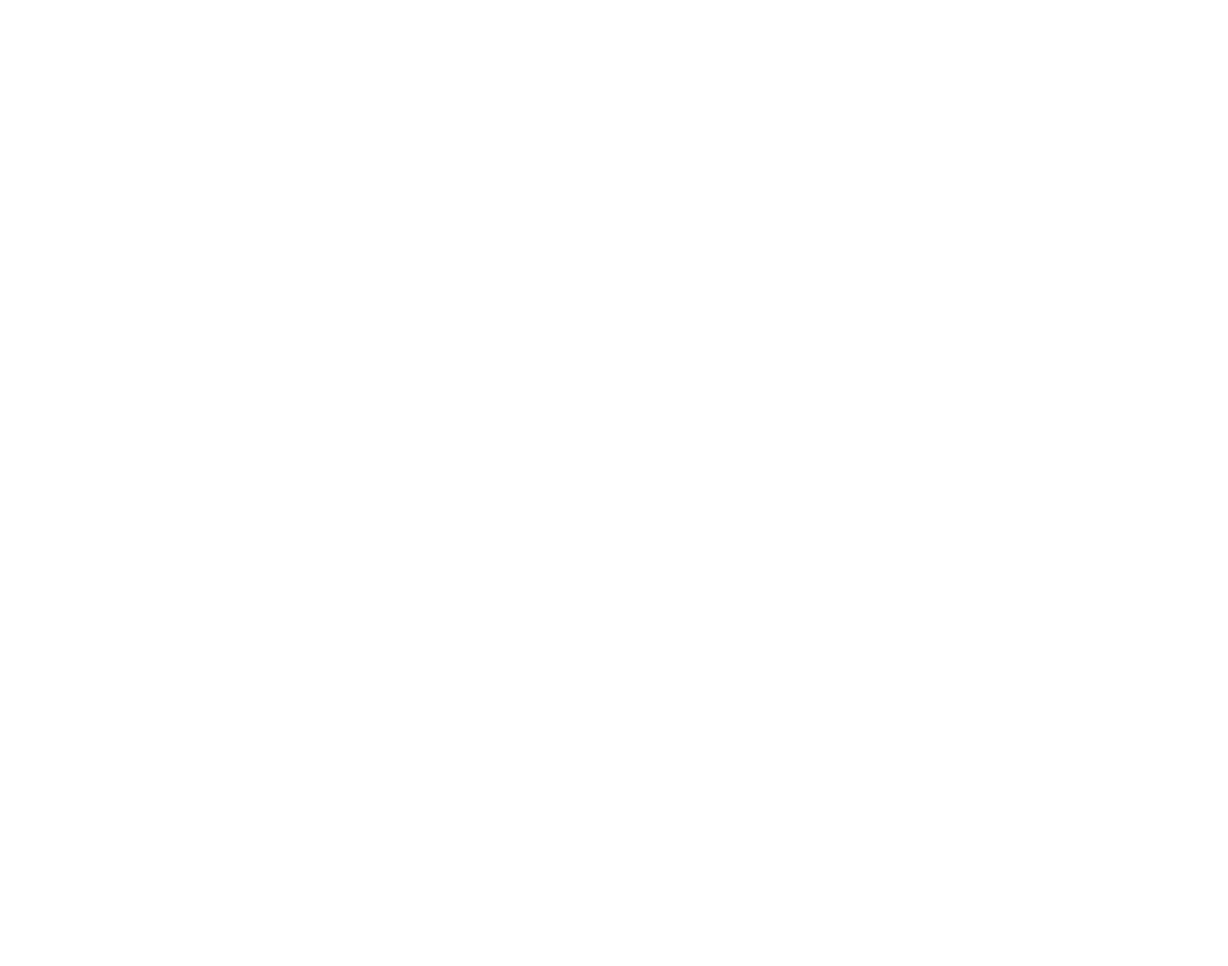
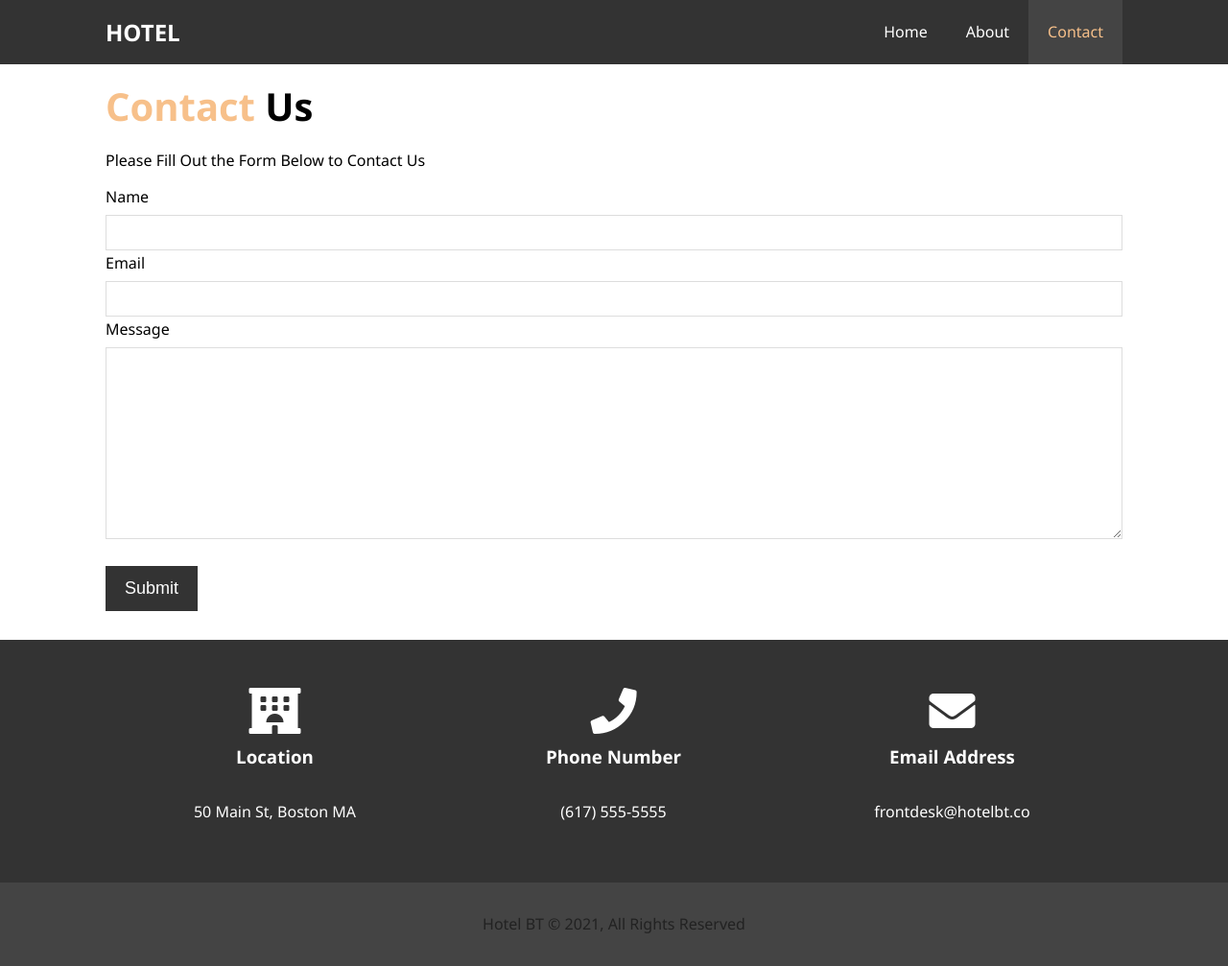
Before and after one commit to tibraj/HotelWebsite, a plain HTML site: page contact.html in a window 1280 px wide. Shown: the whole page at 96% size. Before the commit the page ends 800 px from the top, so only its background shows below. Drawn offline with Linux system fonts and the light colour scheme.

Commit message:
contact page

```diff
--- a/contact.html
+++ b/contact.html
@@ -0,0 +1,69 @@
+<!DOCTYPE html>
+<html lang="en">
+<head>
+    <meta charset="UTF-8">
+    <meta http-equiv="X-UA-Compatible" content="IE=edge">
+    <meta name="viewport" content="width=device-width, initial-scale=1.0">
+    <meta name="description" content="Hotel Website">
+    <meta name="keyword" content="hotel, website">
+    <link rel="stylesheet" href="https://pro.fontawesome.com/releases/v5.10.0/css/all.css" integrity="sha384-AYmEC3Yw5cVb3ZcuHtOA93w35dYTsvhLPVnYs9eStHfGJvOvKxVfELGroGkvsg+p" crossorigin="anonymous"/>
+    <link rel="stylesheet" href="style.css">
+    <title>HOTEL | Contact</title>
+</head>
+<body>
+    <header>
+        <nav id="navbar">
+            <div class="container">
+                <h1 class="logo"><a href="index.html">HOTEL</a></h1>
+                <ul>
+                    <li><a href="index.html">Home</a></li>
+                    <li><a href="about.html">About</a></li>
+                    <li><a class="current" href="contact.html">Contact</a></li>
+                </ul>
+            </div>
+        </nav>
+    </header>
+
+    <section id="contact-form" class="py-3">
+        <div class="container">
+            <h1 class="l-heading"><span class="text-primary">Contact</span> Us</h1>
+            <p>Please Fill Out the Form Below to Contact Us</p>
+            <form action="process.php">
+                <div class="form-group">
+                    <label for="name">Name</label>
+                    <input type="text" name="name" id="name">
+                    <label for="email">Email</label>
+                    <input type="email" name="email" id="email">
+                    <label for="message">Message</label>
+                    <textarea name="message" id="message" cols="30" rows="10"></textarea>
+                </div>
+                <button type="submit" class="btn">Submit</button>
+            </form>
+        </div>
+    </section>
+
+    <section id="contact-info" class="bg-dark">
+        <div class="container">
+            <div class="box">
+                <i class="fas fa-hotel fa-3x"></i>
+                <h3>Location</h3>
+                <p>50 Main St, Boston MA</p>
+            </div>
+            <div class="box">
+                <i class="fas fa-phone fa-3x"></i>
+                <h3>Phone Number</h3>
+                <p>(617) 555-5555</p>
+            </div>
+            <div class="box">
+                <i class="fas fa-envelope fa-3x"></i>
+                <h3>Email Address</h3>
+                <p>frontdesk@hotelbt.co</p>
+            </div>
+        </div>
+    </section>
+
+    <footer id="main-footer">
+        <p>Hotel BT &copy; 2021, All Rights Reserved</p>
+    </footer>
+</body>
+</html>
--- a/style.css
+++ b/style.css
@@ -239,6 +239,33 @@ p {
     border-radius: 50%;
 }
 
+/* Contact Form */
+
+#contact-form .form-group {
+    margin-bottom: 20px;
+}
+
+#contact-form label {
+    display: block;
+    margin-bottom: 5px;
+}
+
+#contact-form input,
+#contact-form textarea {
+    width: 100%;
+    padding: 10px;
+    border: 1px #ddd solid;
+}
+
+#contact-form textarea {
+    height: 200px;
+}
+
+#contact-form input:focus,
+#contact-form textarea:focus {
+    outline: none;
+    border-color: #f7c08a;
+}
 
 /* Footer */
 
```
